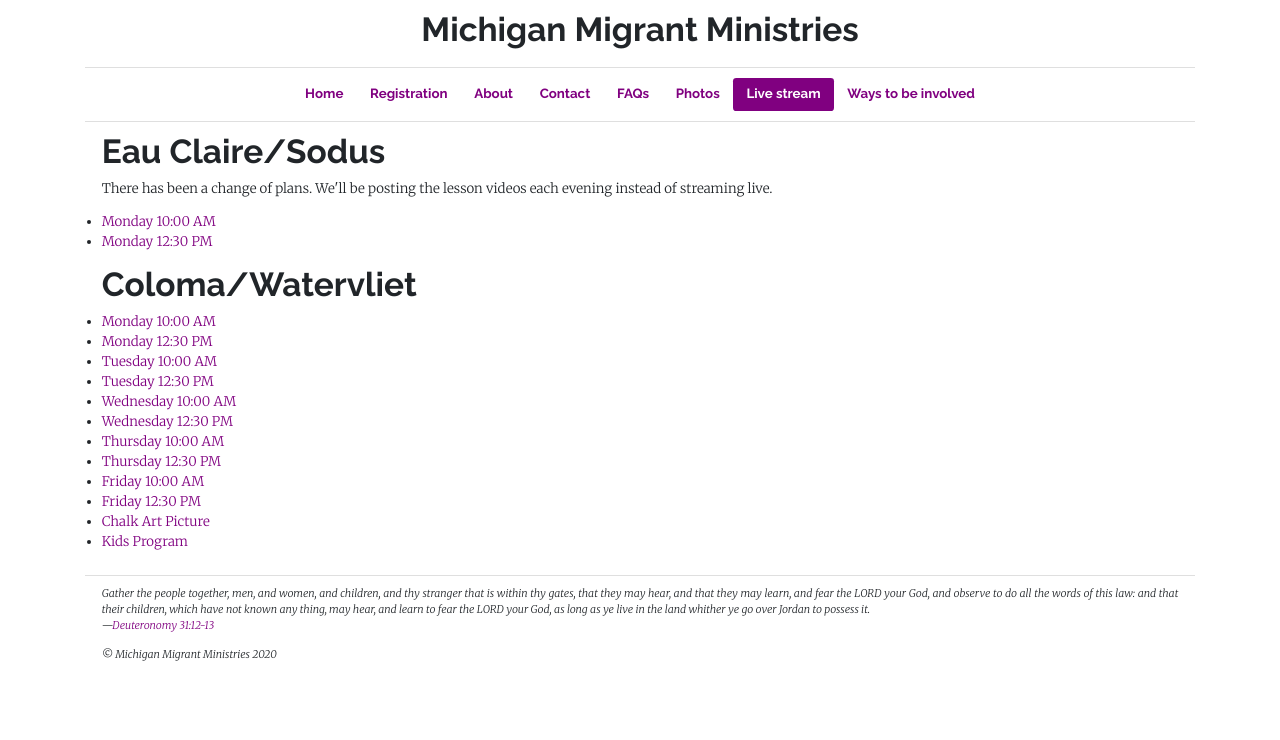
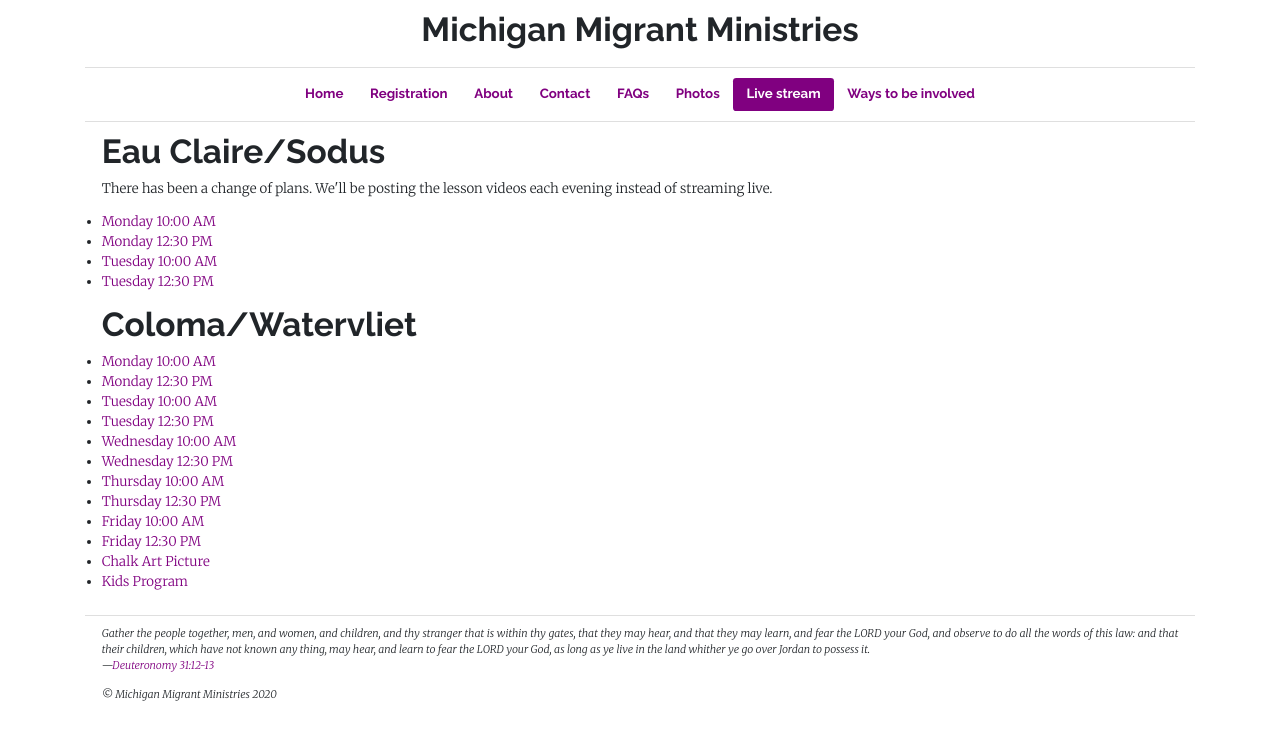
Before and after one commit to michigan-migrant-ministries/website, a Jekyll site: the page built from _pages/live-stream.html, in a window 1280 px wide. Shown: the top 740 px of the page. Built offline with Jekyll 4.4.1, drawn with Linux system fonts in a browser that asks for light colours.

Commit message:
Post links to Tuesday's lessons

```diff
--- a/_pages/live-stream.html
+++ b/_pages/live-stream.html
@@ -14,6 +14,12 @@
   </li>
   <li>
     <a target="_blank" href="https://www.facebook.com/michiganmigrantministries/videos/726165391503336">Monday 12:30 PM</a>
+  </li>
+  <li>
+    <a target="_blank" href="https://www.facebook.com/michiganmigrantministries/videos/943031642879804">Tuesday 10:00 AM</a>
+  </li>
+  <li>
+    <a target="_blank" href="https://www.facebook.com/michiganmigrantministries/videos/360022644995356">Tuesday 12:30 PM</a>
   </li>
 </ul>
 
```
